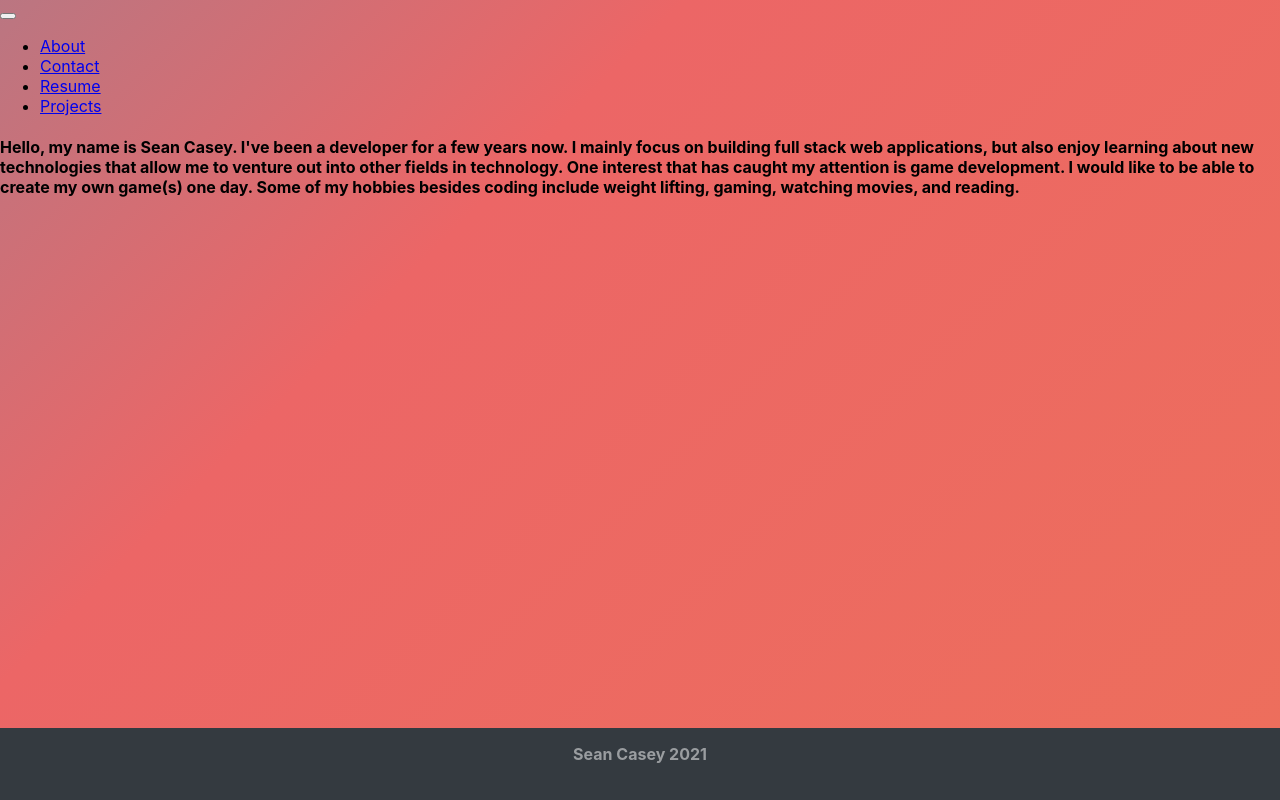
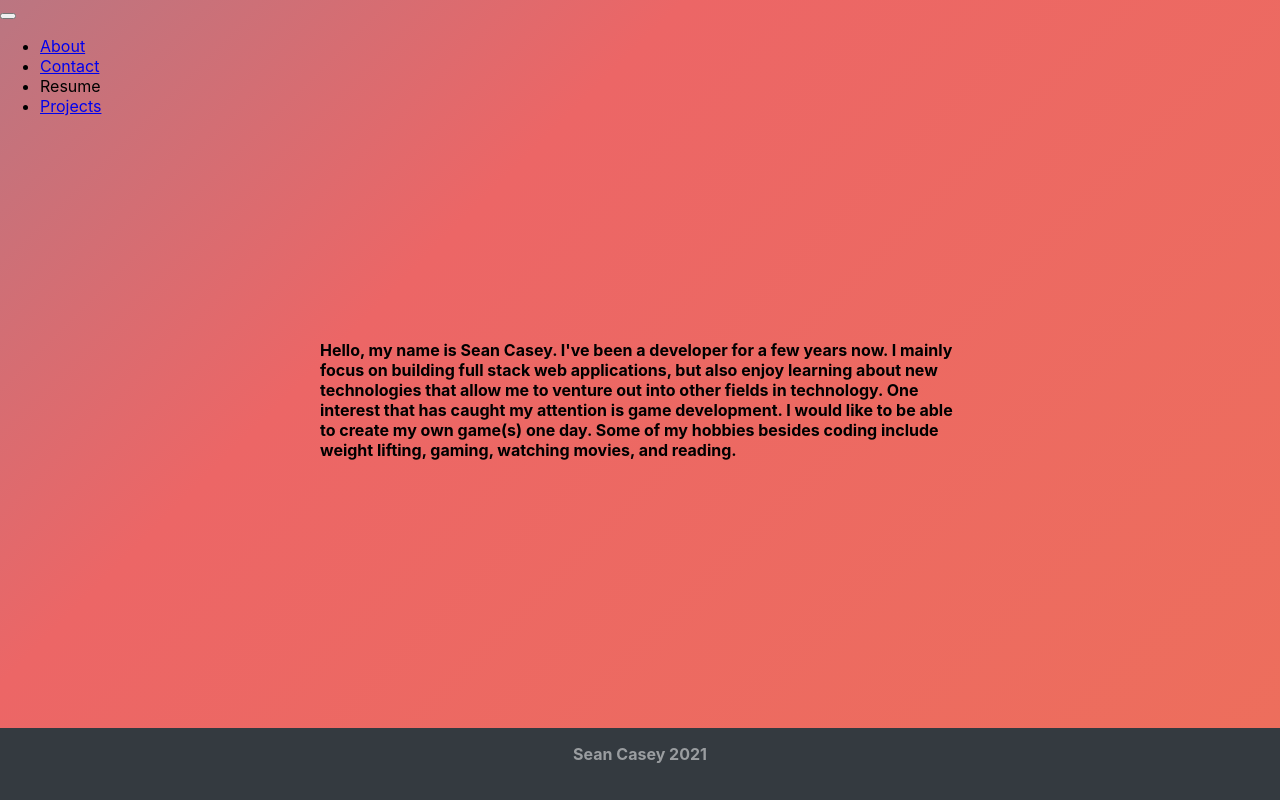
Before and after one commit to caseyDev422/portfolio, a React (Create React App) app in the folder portfolio/: page / in a window 1280 px wide. Built offline with nearby package versions, Linux system fonts and the light colour scheme; some icons are missing.

Commit message:
center about info

```diff
--- a/portfolio/src/components/About.js
+++ b/portfolio/src/components/About.js
@@ -3,7 +3,7 @@ import { Component } from 'react';
 export default class About extends Component {
     render() {
         return(
-            <div>
+            <div className='aboutContainer'>
                 <h4>Hello, my name is Sean Casey. I've been a developer for a few years now. I mainly focus on building full stack web applications, but also enjoy learning
                     about new technologies that allow me to venture out into other fields in technology. One interest that has caught my attention is game development.
                     I would like to be able to create my own game(s) one day. Some of my hobbies besides coding include weight lifting,
--- a/portfolio/src/components/Header.js
+++ b/portfolio/src/components/Header.js
@@ -2,6 +2,7 @@ import { Component } from "react";
 
 class Header extends Component {
     render() {
+        // will probably have an s3 bucket to download resume from
         return(
            <header>
                <nav className="navbar navbar-expand-lg navbar-dark bg-dark">
@@ -10,7 +11,7 @@ class Header extends Component {
                     <span className="navbar-toggler-icon"></span>
                     </button>
                     <div className="collapse navbar-collapse" id="navbarNav">
-                    <ul className="navbar-nav">
+                    <ul className="navbar-nav mx-auto">
                         <li className="nav-item">
                         <a className="nav-link" href="/">About</a>
                         </li>
@@ -18,7 +19,8 @@ class Header extends Component {
                         <a className="nav-link" href="/contact">Contact</a>
                         </li>
                         <li className="nav-item">
-                        <a className="nav-link" href="#" aria-disabled="true">Resume</a>
+
+                        <a className="nav-link">Resume</a>
                         </li>
                         <li className="nav-item">
                         <a className="nav-link" href="/projects" aria-disabled="true">Projects</a>
--- a/portfolio/src/index.css
+++ b/portfolio/src/index.css
@@ -1,6 +1,5 @@
 body {
   margin: auto;
-  width: auto;
   font-family: -apple-system, BlinkMacSystemFont, 'Segoe UI', 'Roboto', 'Oxygen',
     'Ubuntu', 'Cantarell', 'Fira Sans', 'Droid Sans', 'Helvetica Neue',
     sans-serif;
--- a/portfolio/src/stylesheet.css
+++ b/portfolio/src/stylesheet.css
@@ -24,3 +24,10 @@
 .contact-input {
     border-radius: 25px;
 }
+
+.aboutContainer {
+    position: fixed;
+    top: 50%;
+    left: 50%;
+    transform: translate(-50%, -50%);
+}
```
